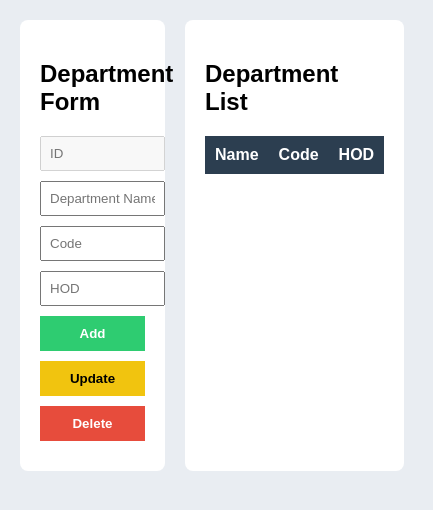
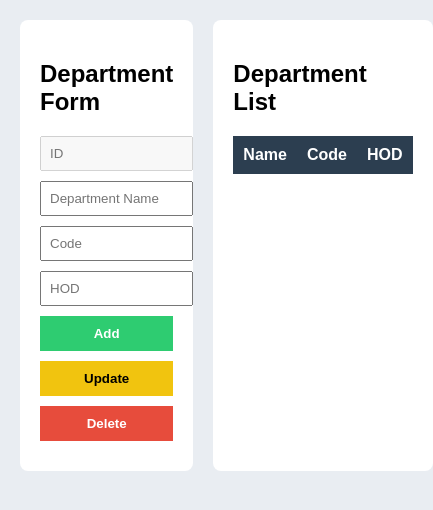
Before and after one commit to YogashwerNathSharma/college_erp, a website: page frontend/department.html in a window 390 px wide. Shown: the whole page, 433 px wide, since content can reach past the window. Drawn offline with Linux system fonts and the light colour scheme; no server answers.

Commit message:
Mobile responsive update

```diff
--- a/frontend/css/crude.css
+++ b/frontend/css/crude.css
@@ -74,3 +74,16 @@
   padding: 8px;
   border-bottom: 1px solid #ddd;
 }
+@media(max-width:768px){
+.container{
+  width: 100% ;
+}
+.form-box{
+  width:100%;
+}
+table{
+  display:block;
+  overflow-x:auto;
+  width:100%;
+}
+}
--- a/frontend/department.html
+++ b/frontend/department.html
@@ -1,6 +1,7 @@
 <!DOCTYPE html>
 <html>
 <head>
+    <meta name="viewport" content="width=device-width, initial-scale=1.0">
   <title>Department Management</title>
   <link rel="stylesheet" href="/css/crude.css">
 </head>
```
Also changed, not shown: frontend/course.html (+2 -0 lines), frontend/dashboard.html (+1 -1 lines), frontend/login.html (+1 -1 lines), frontend/master.dashboard.html (+1 -1 lines), frontend/register.html (+1 -1 lines), frontend/student.dashboard.html (+1 -1 lines), frontend/student.html (+1 -0 lines).
